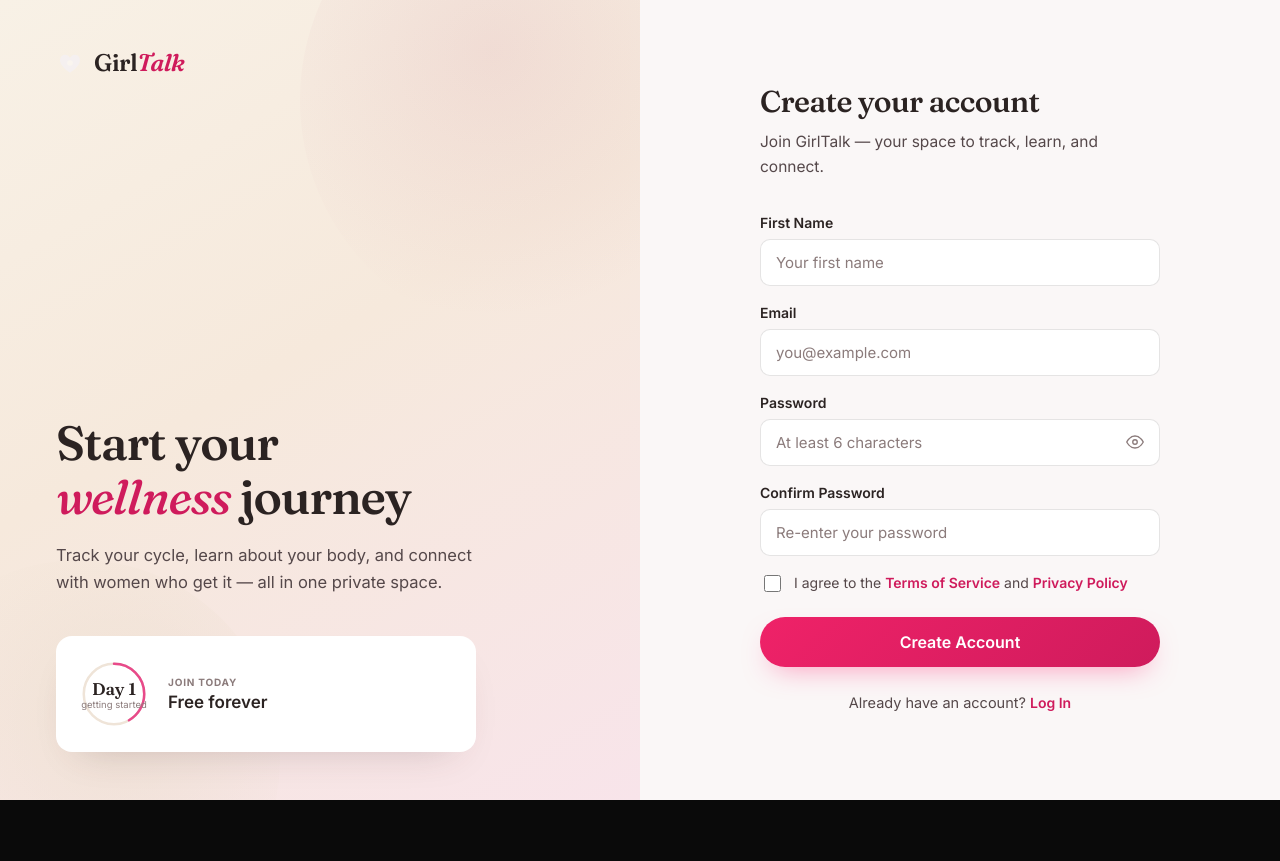
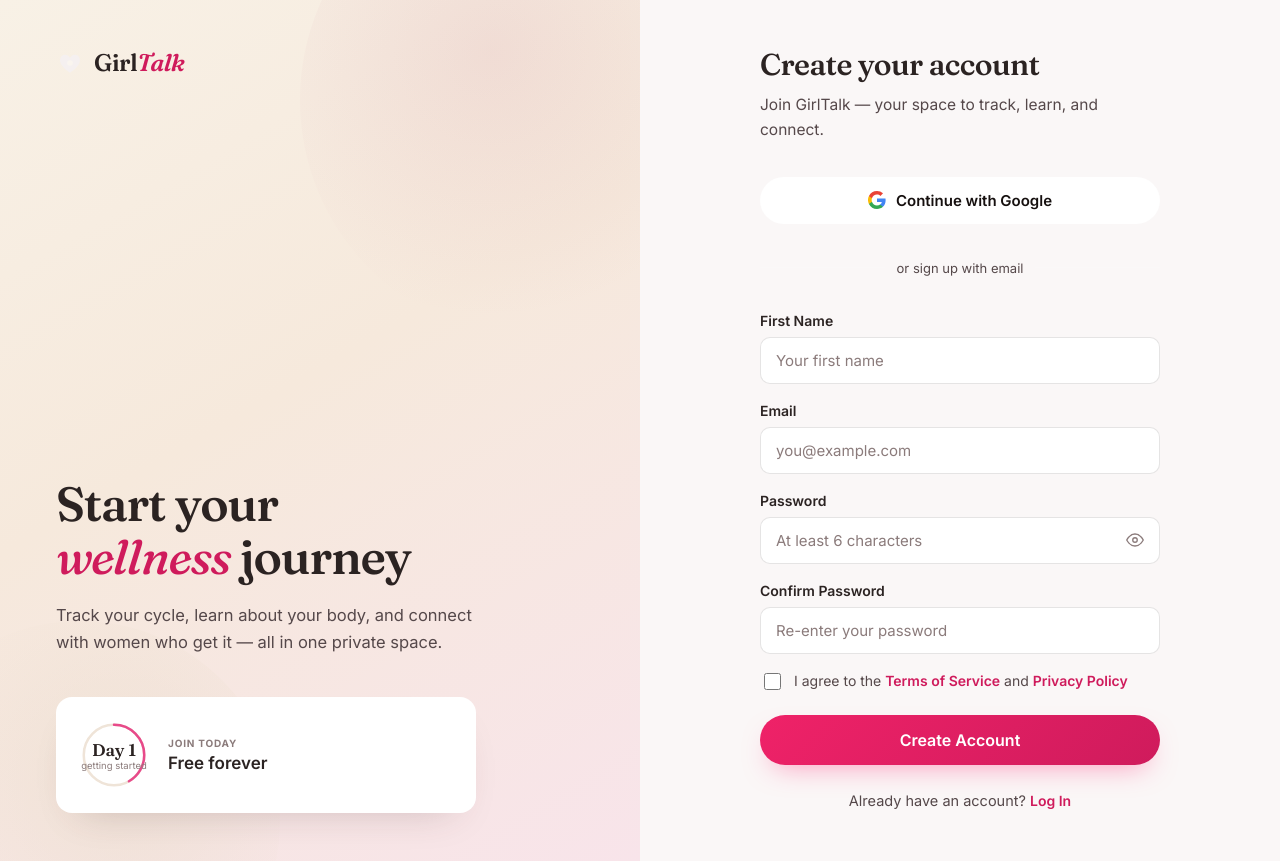
Before and after one commit to SophiaGailSantos/GirlTalk, a React (Vite) app: page /signup in a window 1280 px wide. Before the commit the page ends 800 px from the top, so only its background shows below. Built offline with nearby package versions, Linux system fonts and the light colour scheme; no server answers.

Commit message:
Add Google OAuth sign-in to login and signup

```diff
--- a/src/context/AuthContext.jsx
+++ b/src/context/AuthContext.jsx
@@ -70,6 +70,15 @@ export function AuthProvider({ children }) {
     return data
   }, [])
 
+  /* Sign in with Google (OAuth redirect). */
+  const signInWithGoogle = useCallback(async () => {
+    const { error } = await supabase.auth.signInWithOAuth({
+      provider: 'google',
+      options: { redirectTo: `${SITE_URL}/auth/callback` },
+    })
+    if (error) throw error
+  }, [])
+
   /* Log in with email + password. */
   const signInWithPassword = useCallback(async (email, password) => {
     const { data, error } = await supabase.auth.signInWithPassword({
@@ -115,7 +124,7 @@ export function AuthProvider({ children }) {
 
   return (
     <AuthContext.Provider
-      value={{ user, loading, signUp, signInWithPassword, signOut, updateProfile }}
+      value={{ user, loading, signUp, signInWithGoogle, signInWithPassword, signOut, updateProfile }}
     >
       {children}
     </AuthContext.Provider>
--- a/src/pages/Auth.css
+++ b/src/pages/Auth.css
@@ -431,6 +431,50 @@
   box-shadow: none;
 }
 
+.auth-google {
+  width: 100%;
+  display: flex;
+  align-items: center;
+  justify-content: center;
+  gap: 10px;
+  padding: 13px;
+  font-size: 15px;
+  font-weight: 600;
+  color: var(--ink);
+  background: #fff;
+  border: 1px solid var(--black-border, #e8ded4);
+  border-radius: var(--radius-lg, 14px);
+  cursor: pointer;
+  transition: box-shadow 0.2s ease, transform 0.2s ease;
+}
+
+.auth-google:hover:not(:disabled) {
+  box-shadow: 0 4px 14px rgba(0, 0, 0, 0.08);
+  transform: translateY(-1px);
+}
+
+.auth-google:disabled {
+  opacity: 0.7;
+  cursor: not-allowed;
+}
+
+.auth-divider {
+  display: flex;
+  align-items: center;
+  gap: 12px;
+  margin: 18px 0;
+  color: var(--ink-soft);
+  font-size: 13px;
+}
+
+.auth-divider::before,
+.auth-divider::after {
+  content: '';
+  flex: 1;
+  height: 1px;
+  background: var(--black-border, #e8ded4);
+}
+
 .auth-switch {
   margin-top: 24px;
   text-align: center;
--- a/src/pages/Login.jsx
+++ b/src/pages/Login.jsx
@@ -4,7 +4,7 @@ import { useAuth } from '../context/AuthContext.jsx'
 import './Auth.css'
 
 export default function Login() {
-  const { signInWithPassword } = useAuth()
+  const { signInWithPassword, signInWithGoogle } = useAuth()
   const navigate = useNavigate()
   const location = useLocation()
   const [email, setEmail] = useState('')
@@ -13,6 +13,15 @@ export default function Login() {
   const [notice, setNotice] = useState(() => location.state?.notice || '')
   const [showPassword, setShowPassword] = useState(false)
   const [busy, setBusy] = useState(false)
+
+  const handleGoogle = async () => {
+    setError('')
+    try {
+      await signInWithGoogle()
+    } catch (err) {
+      setError(err?.message || 'Could not start Google sign-in. Please try again.')
+    }
+  }
 
   const handleSubmit = async (e) => {
     e.preventDefault()
@@ -119,6 +128,18 @@ export default function Login() {
               </div>
             )}
 
+            <button type="button" className="auth-google" onClick={handleGoogle}>
+              <svg width="18" height="18" viewBox="0 0 24 24" aria-hidden="true">
+                <path fill="#4285F4" d="M23.49 12.27c0-.79-.07-1.54-.19-2.27H12v4.51h6.47a5.57 5.57 0 0 1-2.4 3.58v3h3.86c2.26-2.09 3.56-5.17 3.56-8.82z"/>
+                <path fill="#34A853" d="M12 24c3.24 0 5.95-1.08 7.93-2.91l-3.86-3c-1.08.72-2.45 1.16-4.07 1.16-3.13 0-5.78-2.11-6.73-4.96H1.29v3.09A11.99 11.99 0 0 0 12 24z"/>
+                <path fill="#FBBC05" d="M5.27 14.29A7.2 7.2 0 0 1 4.89 12c0-.8.14-1.57.38-2.29V6.62H1.29a12.04 12.04 0 0 0 0 10.76l3.98-3.09z"/>
+                <path fill="#EA4335" d="M12 4.75c1.77 0 3.35.61 4.6 1.8l3.42-3.42A11.98 11.98 0 0 0 12 0 11.99 11.99 0 0 0 1.29 6.62l3.98 3.09C6.22 6.86 8.87 4.75 12 4.75z"/>
+              </svg>
+              Continue with Google
+            </button>
+
+            <div className="auth-divider">or continue with email</div>
+
             <div className="auth-field">
               <label htmlFor="login-email">Email</label>
               <input
--- a/src/pages/Signup.jsx
+++ b/src/pages/Signup.jsx
@@ -6,7 +6,7 @@ import { SITE_URL } from '../siteUrl.js'
 import './Auth.css'
 
 export default function Signup() {
-  const { signUp } = useAuth()
+  const { signUp, signInWithGoogle } = useAuth()
   const navigate = useNavigate()
 
   const [firstName, setFirstName] = useState('')
@@ -35,6 +35,15 @@ export default function Signup() {
       setResendNote({ kind: 'error', text: err?.message || 'Could not resend the email.' })
     } finally {
       setResendBusy(false)
+    }
+  }
+
+  const handleGoogle = async () => {
+    setError('')
+    try {
+      await signInWithGoogle()
+    } catch (err) {
+      setError(err?.message || 'Could not start Google sign-in. Please try again.')
     }
   }
 
@@ -185,6 +194,18 @@ export default function Signup() {
               </>
             )}
 
+            <button type="button" className="auth-google" onClick={handleGoogle}>
+              <svg width="18" height="18" viewBox="0 0 24 24" aria-hidden="true">
+                <path fill="#4285F4" d="M23.49 12.27c0-.79-.07-1.54-.19-2.27H12v4.51h6.47a5.57 5.57 0 0 1-2.4 3.58v3h3.86c2.26-2.09 3.56-5.17 3.56-8.82z"/>
+                <path fill="#34A853" d="M12 24c3.24 0 5.95-1.08 7.93-2.91l-3.86-3c-1.08.72-2.45 1.16-4.07 1.16-3.13 0-5.78-2.11-6.73-4.96H1.29v3.09A11.99 11.99 0 0 0 12 24z"/>
+                <path fill="#FBBC05" d="M5.27 14.29A7.2 7.2 0 0 1 4.89 12c0-.8.14-1.57.38-2.29V6.62H1.29a12.04 12.04 0 0 0 0 10.76l3.98-3.09z"/>
+                <path fill="#EA4335" d="M12 4.75c1.77 0 3.35.61 4.6 1.8l3.42-3.42A11.98 11.98 0 0 0 12 0 11.99 11.99 0 0 0 1.29 6.62l3.98 3.09C6.22 6.86 8.87 4.75 12 4.75z"/>
+              </svg>
+              Continue with Google
+            </button>
+
+            <div className="auth-divider">or sign up with email</div>
+
             <div className="auth-field">
               <label htmlFor="signup-name">First Name</label>
               <input
```
